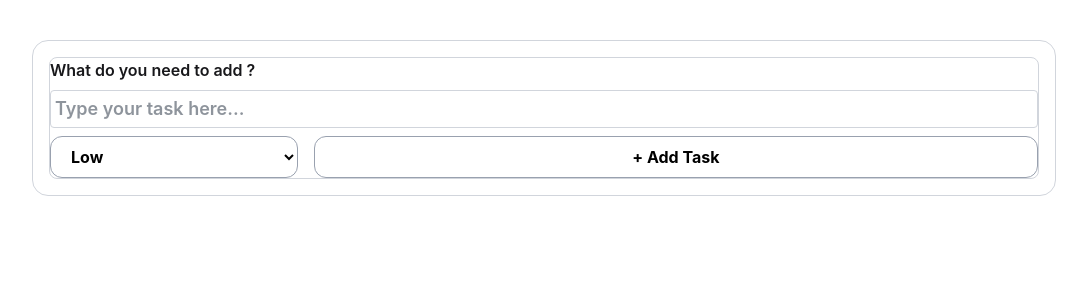
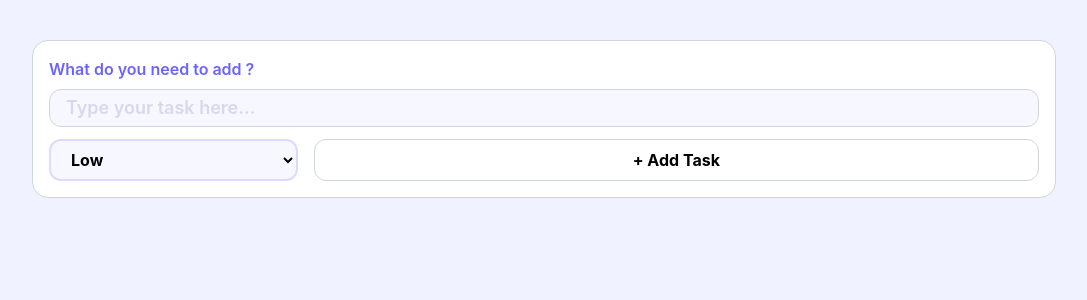
Before and after one commit to Aminulislam98/TodoListReact, a React (Vite) app: page / in a window 1280 px wide. Shown: the top 300 px of the page, without its empty margins (96-1183 px from the left). Built offline with nearby package versions, Linux system fonts and the light colour scheme.

Commit message:
Refactor AddTaskSection to validate task input before adding; update layout and styles for better UX

```diff
--- a/index.html
+++ b/index.html
@@ -1,10 +1,10 @@
 <!doctype html>
-<html lang="en" data-theme="light">
+<html lang="en" data-theme="light" class="bg-[#f0f2ff]">
   <head>
     <meta charset="UTF-8" />
     <link rel="icon" type="image/svg+xml" href="/favicon.svg" />
     <meta name="viewport" content="width=device-width, initial-scale=1.0" />
-    <title>react</title>
+    <title>TodoList</title>
   </head>
   <body>
     <div id="root"></div>
--- a/src/AddTaskSection/AddTaskSection.jsx
+++ b/src/AddTaskSection/AddTaskSection.jsx
@@ -4,6 +4,7 @@ const AddTaskSection = ({ todoList, setTodoList }) => {
   const [inputValue, setInputValue] = useState("");
   const [priority, setPriority] = useState("low");
   const addTaskHandler = () => {
+    if (inputValue) {
       setTodoList(() => {
         return [
           ...todoList,
@@ -16,24 +17,28 @@ const AddTaskSection = ({ todoList, setTodoList }) => {
         ];
       });
       setInputValue("");
+    }
   };
 
   return (
-    <div className="add-task-section rounded-2xl p-4 max-w-5xl w-full mx-auto border border-gray-300 mt-10">
-      <div className="add-task-section-content w-full border border-gray-300 rounded-lg space-y-2">
-        <h2 className="font-semibold text-md">What do you need to add ?</h2>
+    <section className="add-task-section w-full my-5 lg:my-10 px-4 ">
+      <div className="border border-gray-300 rounded-2xl p-4 max-w-5xl mx-auto bg-white overflow-hidden">
+        <div className="add-task-section-content w-full rounded-lg space-y-2">
+          <h2 className="font-semibold text-md text-[#6c63ff]">
+            What do you need to add ?
+          </h2>
 
           <input
             // setting up the input value and onChange handler to update the state
             value={inputValue}
             onChange={(e) => setInputValue(e.target.value)}
-          className="w-full p-1 border border-gray-300 text-lg text-gray-800 font-semibold rounded "
+            className="w-full p-1 border bg-[#f7f7ff] border-gray-300 text-lg text-[#bbb8dd] font-semibold rounded-xl px-4 "
             placeholder="Type your task here..."
             type="text"
           />
-        <div className="flex flex-row md:gap-4 gap-2">
+          <div className="flex flex-row md:gap-4 gap-2 mt-1">
             <select
-            className="priority-section border border-gray-400 text-black font-bold py-2 px-4 rounded-xl w-1/3"
+              className="bg-[#f7f7ff] priority-section border-2 border-[#dddaff] text-black font-bold py-2 px-4 rounded-xl w-1/3 focus:border-[#6c63ff]"
               onChange={(e) => {
                 setPriority(e.target.value);
               }}
@@ -46,13 +51,14 @@ const AddTaskSection = ({ todoList, setTodoList }) => {
               onClick={() => {
                 addTaskHandler();
               }}
-            className="border border-gray-400 text-black font-bold py-2 px-4 rounded-xl w-full cursor-pointer hover:bg-gray-200 transition duration-300 "
+              className="border border-gray-300 text-black font-bold py-2 px-4 rounded-xl w-full cursor-pointer hover:bg-[#f7f7ff] active:bg-[#6c63ff] active:text-white"
             >
               + Add Task
             </button>
           </div>
         </div>
       </div>
+    </section>
   );
 };
 
--- a/src/App.jsx
+++ b/src/App.jsx
@@ -6,7 +6,6 @@ import { useState } from "react";
 
 function App() {
   const [todoList, setTodoList] = useState([]);
-  console.log(todoList);
 
   return (
     <div>
@@ -15,7 +14,7 @@ function App() {
         todoList={todoList}
         setTodoList={setTodoList}
       ></AddTaskSection>
-      <TodoCard></TodoCard>
+      <TodoCard todoList={todoList}></TodoCard>
     </div>
   );
 }
```
Lines whose indentation alone changed are shown as unchanged.
